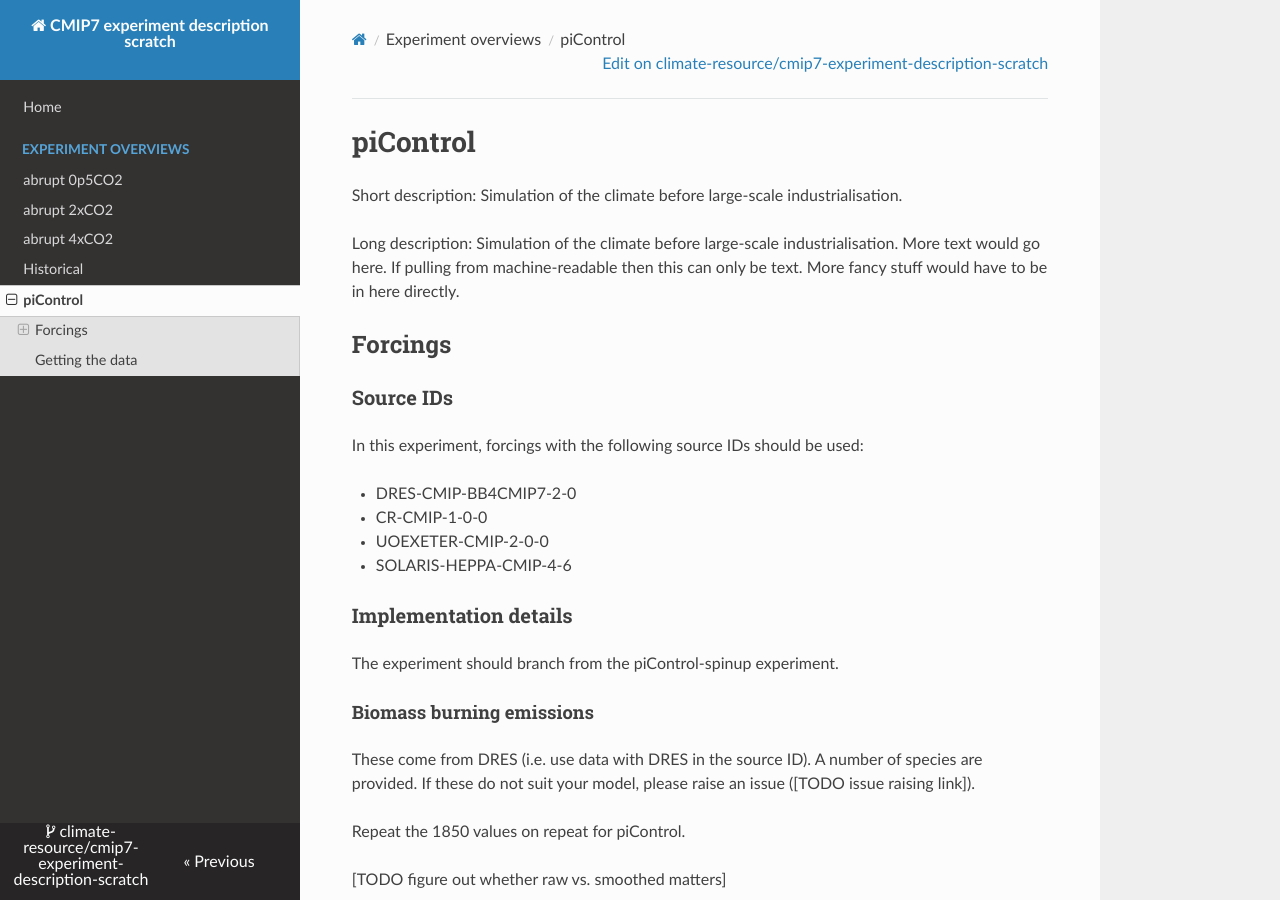
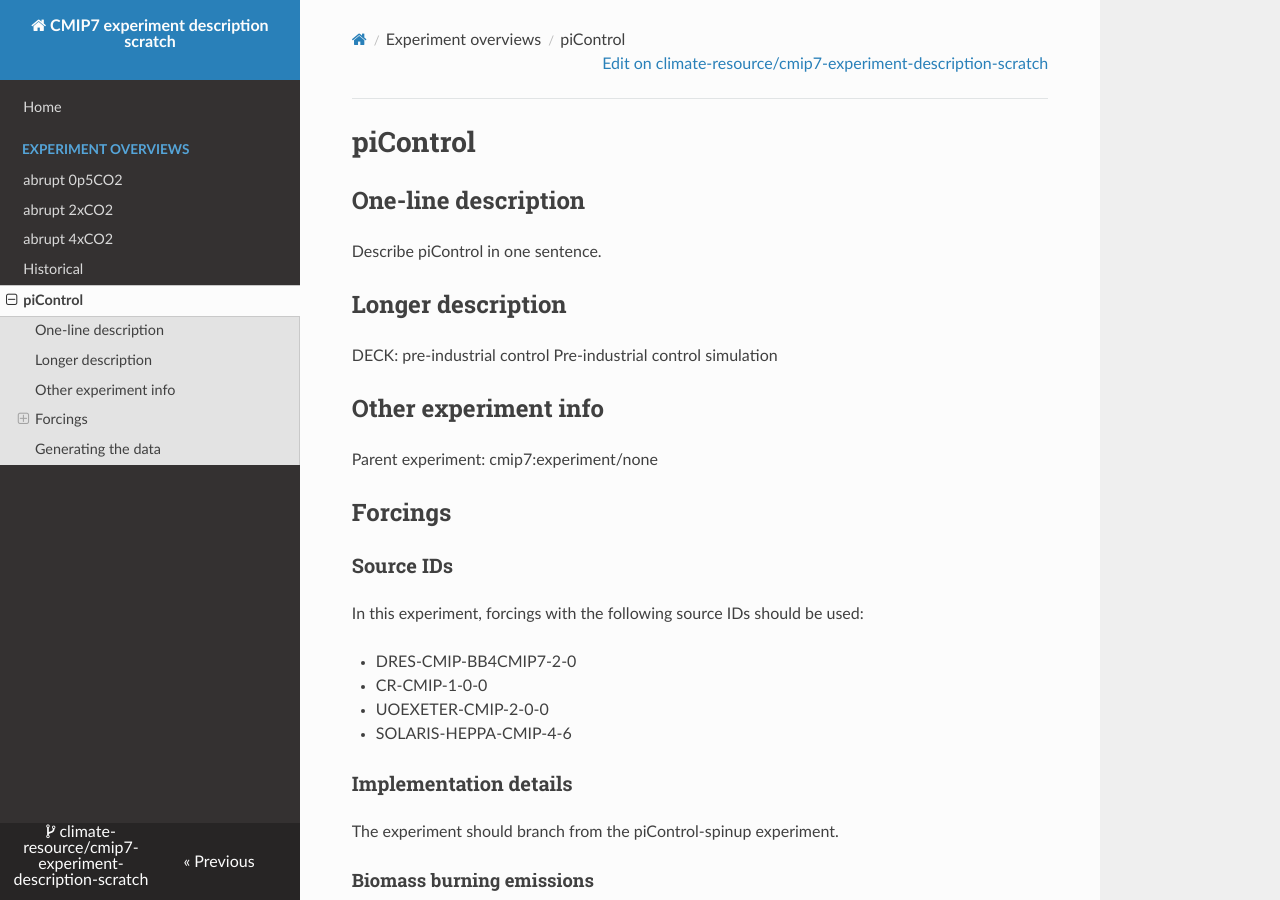
Before and after one commit to climate-resource/cmip7-experiment-description-scratch, an MkDocs documentation site: the page built from docs/experiment_overviews/piControl.md, in a window 1280 px wide and 900 px high. Built offline with MkDocs 1.6.1, drawn with Linux system fonts in a browser that asks for light colours; nearby versions of some CDN libraries; some of the changed text lies outside the part shown.

Commit message:
Auto-write piControl

```diff
--- a/docs/experiment_overviews/piControl.md
+++ b/docs/experiment_overviews/piControl.md
@@ -1,18 +1,32 @@
-<!--- TODO: auto-generate this header -->
+<!--- This file contains a number of sections -->
+<!--- They are bounded by comments like this -->
+<!--- Do not edit these sections by hand -->
+<!--- Start title -->
 # piControl
+<!--- End title -->
 
-<!--- TODO: pull this from some common machine-readable file -->
-Short description: Simulation of the climate before large-scale industrialisation.
+## One-line description
 
-<!--- TODO: pull this from some common machine-readable file -->
-Long description: Simulation of the climate before large-scale industrialisation.
-More text would go here.
-If pulling from machine-readable then this can only be text.
-More fancy stuff would have to be in here directly.
+<!--- Start one-line-description -->
+Describe piControl in one sentence.
+<!--- End one-line-description -->
+
+## Longer description
+
+<!--- Start longer-description -->
+DECK: pre-industrial control
+ Pre-industrial control simulation
+<!--- End longer-description -->
+
+## Other experiment info
+
+<!--- Start other-experiment-info -->
+Parent experiment: cmip7:experiment/none
+<!--- End other-experiment-info -->
 
 ## Forcings
 
-<!--- TODO: auto-generate this from some common machine-readable file -->
+<!--- Start forcings -->
 ### Source IDs
 
 In this experiment, forcings with the following source IDs should be used:
@@ -115,7 +129,8 @@ we have not worried about this minor inconsistency,
 for more details, see https://github.com/PCMDI/input4MIPs_CVs/issues/184).
 These piControl files can be identified by the fact
 that they have "fx" in their filename.
+<!--- End forcings -->
 
-## Getting the data
+## Generating the data
 
-<!--- TODO: auto-generate a script showing how to download the data using esgpull -->
+<!--- TODO: auto-generate this -->
```
Also changed, not shown: 1 other file.
